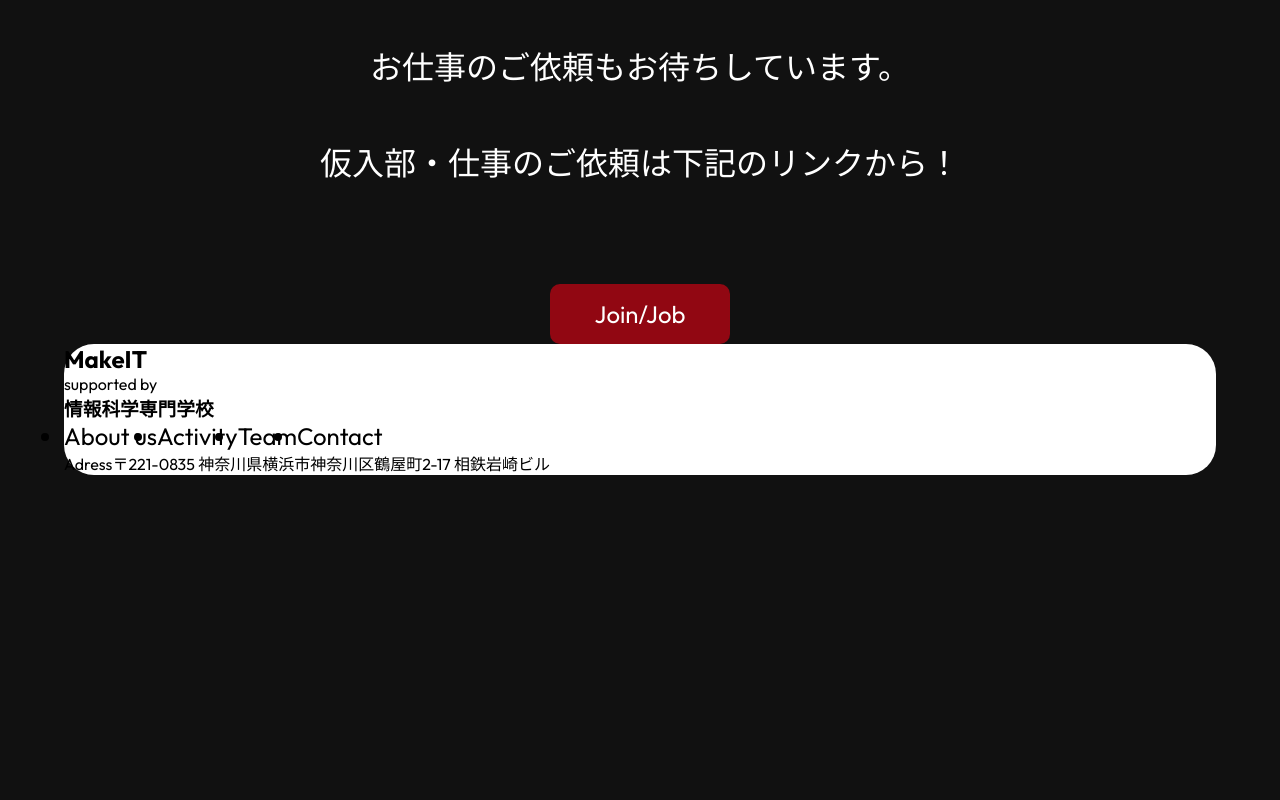
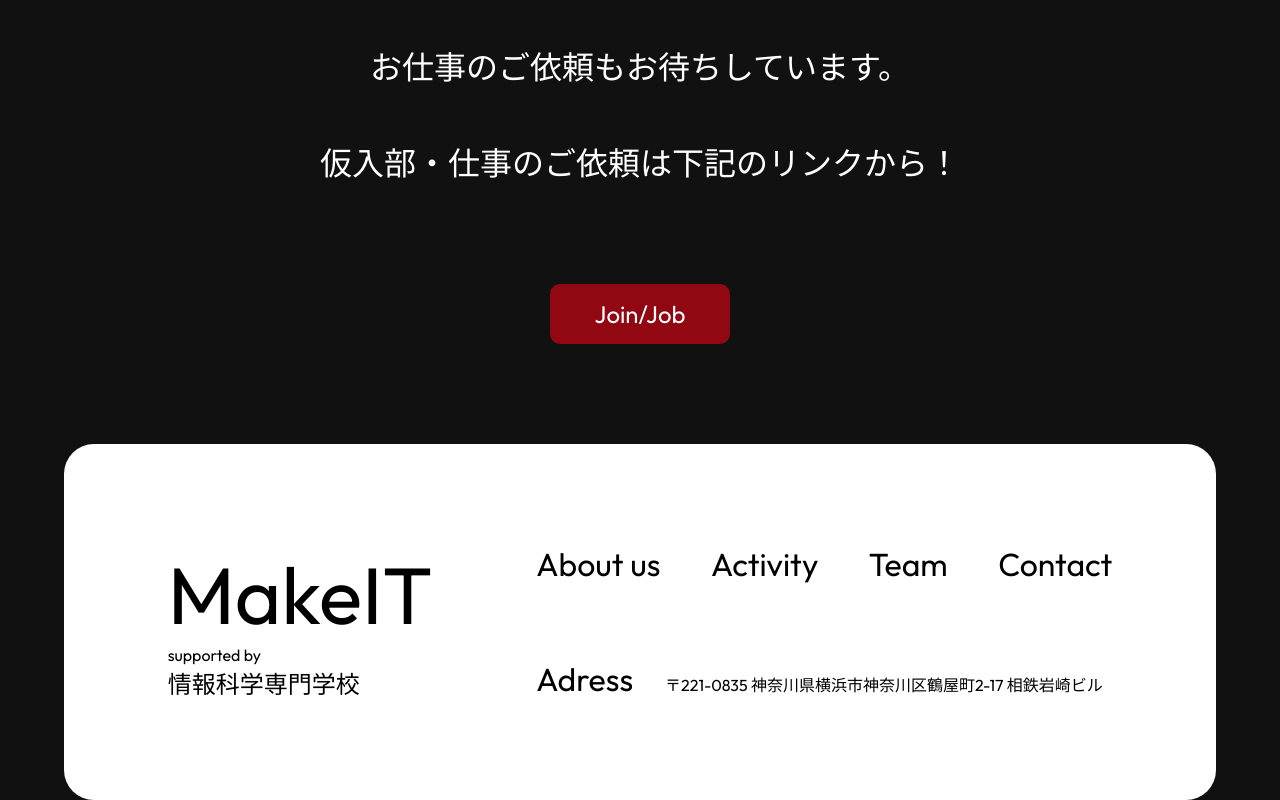
Before and after one commit to Kobutaemon/makeit, a React (Vite) app: page / in a window 1280 px wide. Shown: the part 4842-5642 px from the top of the page. Before the commit the page ends 5317 px from the top, so only its background shows below. Built offline with nearby package versions, Linux system fonts and the light colour scheme.

Commit message:
Footerコンポーネントの仮完成

```diff
--- a/src/components/Footer/Footer.css
+++ b/src/components/Footer/Footer.css
@@ -4,4 +4,50 @@
   color: #000;
   margin: 0 auto;
   border-radius: 30px;
+  margin-top: 100px;
+  display: flex;
+  justify-content: space-evenly;
+  padding: 100px 0;
 }
+
+.footer-logo-content {
+  h2 {
+    font-size: 5rem;
+    font-weight: normal;
+  }
+
+  h3 {
+    font-size: 1.5rem;
+    font-weight: normal;
+  }
+}
+
+.footer-nav {
+  display: flex;
+  flex-direction: column;
+  justify-content: space-between;
+  width: 50%;
+
+  ul {
+    display: flex;
+    justify-content: space-between;
+  }
+
+  li {
+    list-style: none;
+
+    a {
+      text-decoration: none;
+      color: #000;
+      font-size: 2rem;
+    }
+  }
+
+  .footer-adress {
+    font-size: 2rem;
+
+    span:nth-child(2) {
+      font-size: 1rem;
+    }
+  }
+}
--- a/src/components/Footer/Footer.tsx
+++ b/src/components/Footer/Footer.tsx
@@ -11,13 +11,13 @@ function Footer() {
       </div>
       <div className="footer-nav">
         <ul>
-          <li>About us</li>
-          <li>Activity</li>
-          <li>Team</li>
-          <li>Contact</li>
+          <li><a href="#">About us</a></li>
+          <li><a href="#">Activity</a></li>
+          <li><a href="#">Team</a></li>
+          <li><a href="#">Contact</a></li>
         </ul>
         <div className="footer-adress">
-          <span>Adress</span>
+          <span>Adress　</span>
           <span>〒221-0835  神奈川県横浜市神奈川区鶴屋町2-17 相鉄岩崎ビル</span>
         </div>
       </div>
```
